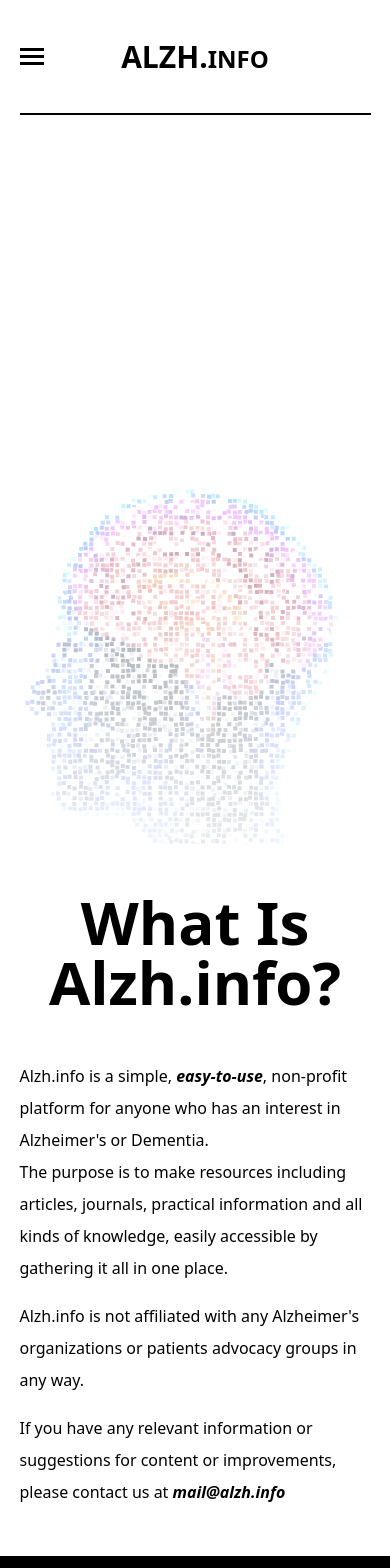
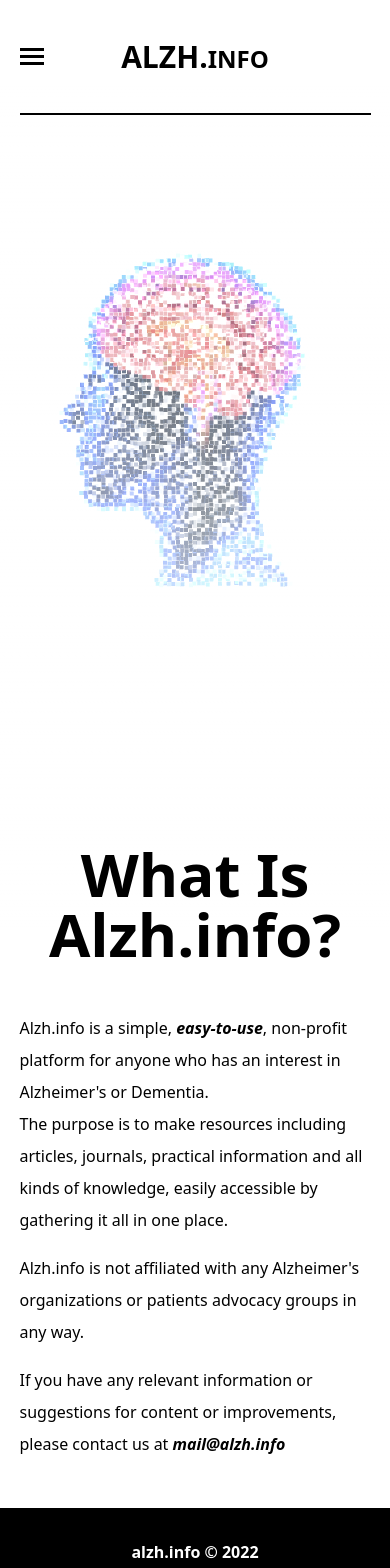
Before and after one commit to kgni/alz-news, a Next.js app in the folder frontend/: page / in a window 390 px wide. Shown: the top 1568 px of the page. Built offline with nearby package versions, Linux system fonts and the light colour scheme.

Commit message:
fix position for hero

```diff
--- a/frontend/components/About/About.js
+++ b/frontend/components/About/About.js
@@ -51,7 +51,7 @@
 const About = () => {
 	const isDesktop = useMediaQuery('(max-width: 900px)');
 	return (
-		<div className="flex items-center justify-between gap-36 xl:gap-14 py-12 max-w-[1600px] mx-auto w-[90%]">
+		<div className="flex items-center justify-between gap-36 xl:gap-14 py-12 md:pt-0 max-w-[1600px] mx-auto w-[90%]">
 			{!isDesktop && (
 				<ParticleImage
 					className="w-1/2"
--- a/frontend/pages/index.js
+++ b/frontend/pages/index.js
@@ -34,8 +34,8 @@
 			gravity: 0.08,
 			noise: 3,
 			width: windowSize.width,
-			height: isMobile ? '50%' : '100%',
-			maxWidth: isMobile ? '30%' : '100%',
+			height: windowSize.height,
+			maxWidth: isSmallerDevices ? '30%' : isMobile ? '60%' : '100%',
 			maxHeight: isMobile ? '100%' : 400,
 			mouseForce: 8,
 			clickStrength: 0,
@@ -88,7 +88,7 @@
 						{settings && (
 							<NextParticle
 								{...settings}
-								className={`w-full max-h-full text-center flex-col pt-12 -z-20 overflow-hidden -right-8 md:right-0 justify-start relative`}
+								className={`w-full max-h-full text-center flex-col pt-12 md:pt-0 md:absolute lg:-top-20 md:top-0 -z-20 overflow-hidden -right-8 lg:right-0 justify-start relative`}
 							/>
 						)}
 					</main>
```
